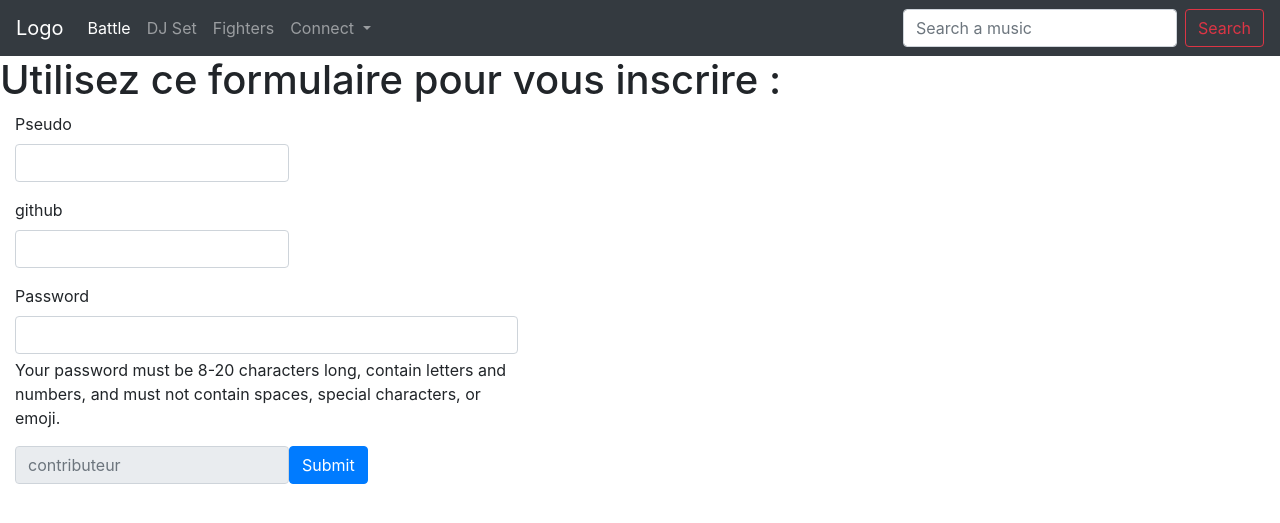
After one commit to sophiewright31/Project-2-Track, a PHP site: template src/View/User/add.html.twig in a window 1280 px wide. The commit adds this page. Shown: the top 523 px of the page. Run offline with PHP 8.4, Linux system fonts and the light colour scheme; the template is opened without the code that fills it, so the values that code supplies are empty; some libraries are stand-ins or nearby versions.

Commit message:
form to add user and insert in DB

```diff
--- /dev/null
+++ b/src/View/User/add.html.twig
@@ -0,0 +1,38 @@
+{% extends 'layout.html.twig' %}
+{% block signin %}
+
+    {% block form %} <h1>Utilisez ce formulaire pour vous inscrire :</h1>
+        <form method="post" action="add">
+            <div class="col-5 input-group mb-3">
+                <div class="form-floating mb-3">
+                    <label for="pseudo" class="form-label">Pseudo</label>
+                    <input type="text" class="form-control" id="pseudo" name="pseudo">
+                    {{ errors.pseudo }}
+                </div>
+                <div class="form-floating mb-3">
+                    <label for="github" class="form-label">github</label>
+                    <input type="text" class="form-control" id="github" name="github">
+                </div>
+                <div class="form-floating mb-3">
+                    <label for="inputPassword5" class="form-label">Password</label>
+                    <input type="password" id="inputPassword5" class="form-control"
+                           aria-describedby="passwordHelpBlock" name="password">
+                    {{ errors.password}}
+                    <div id="passwordHelpBlock" class="form-text">
+                        Your password must be 8-20 characters long, contain letters and numbers, and must not contain
+                        spaces, special characters, or emoji.
+                    </div>
+                </div>
+                <div class="form-floating mb-3">
+                    <input class="form-control" type="text" placeholder="contributeur"
+                           aria-label="readonly input example" name="role_id" readonly>
+                </div>
+            <div class="form-floating mb-3">
+            <button type="submit" class="btn btn-primary">Submit</button>
+            </div>
+
+        </form>
+
+    {% endblock %}
+
+{% endblock %}
--- a/src/View/layout.html.twig
+++ b/src/View/layout.html.twig
@@ -50,8 +50,7 @@
     </nav>
 </head>
 <body>
-    {% block content %}
-    {% endblock %}
+    {% block signin %}{% endblock %}
     <script src="https://code.jquery.com/jquery-3.5.1.slim.min.js" integrity="sha384-DfXdz2htPH0lsSSs5nCTpuj/zy4C+OGpamoFVy38MVBnE+IbbVYUew+OrCXaRkfj" crossorigin="anonymous"></script>
     <script src="https://cdn.jsdelivr.net/npm/bootstrap@4.6.0/dist/js/bootstrap.bundle.min.js" integrity="sha384-Piv4xVNRyMGpqkS2by6br4gNJ7DXjqk09RmUpJ8jgGtD7zP9yug3goQfGII0yAns" crossorigin="anonymous"></script>
 </body>
```
Also changed, not shown: src/Controller/UserController.php (added, +31 -0 lines), src/Model/UserManager.php (added, +22 -0 lines).
